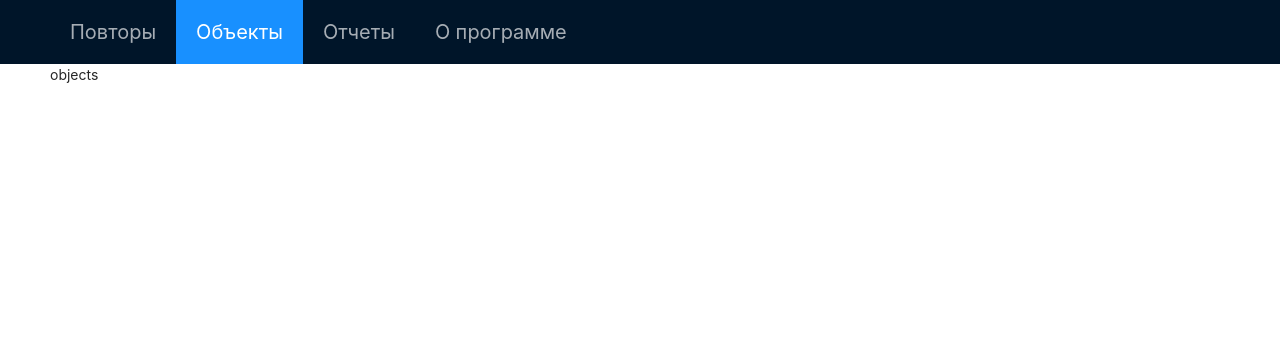
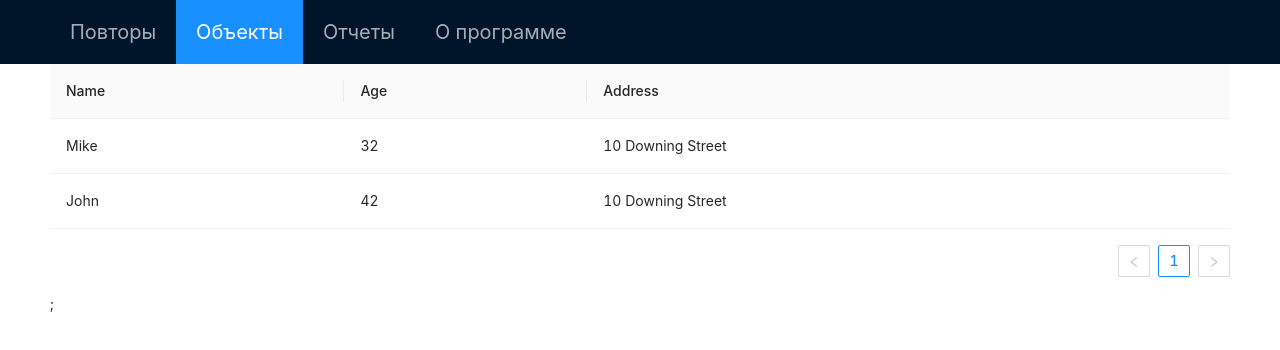
Before and after one commit to veteral/defect-accounting, a React (Create React App) app in the folder client/: page /about in a window 1280 px wide. Shown: the top 350 px of the page. Built offline with nearby package versions, Linux system fonts and the light colour scheme.

Commit message:
changed Objects

```diff
--- a/client/src/page/Objects.jsx
+++ b/client/src/page/Objects.jsx
@@ -1,7 +1,42 @@
+import { Table } from 'antd';
+
+
 const Objects = () => {
+    const dataSource = [
+        {
+          key: '1',
+          name: 'Mike',
+          age: 32,
+          address: '10 Downing Street',
+        },
+        {
+          key: '2',
+          name: 'John',
+          age: 42,
+          address: '10 Downing Street',
+        },
+      ];
+
+      const columns = [
+        {
+          title: 'Name',
+          dataIndex: 'name',
+          key: 'name',
+        },
+        {
+          title: 'Age',
+          dataIndex: 'age',
+          key: 'age',
+        },
+        {
+          title: 'Address',
+          dataIndex: 'address',
+          key: 'address',
+        },
+      ];
     return (
         <>
-            objects
+            <Table dataSource={dataSource} columns={columns} />;
         </>
     )
 }
```
